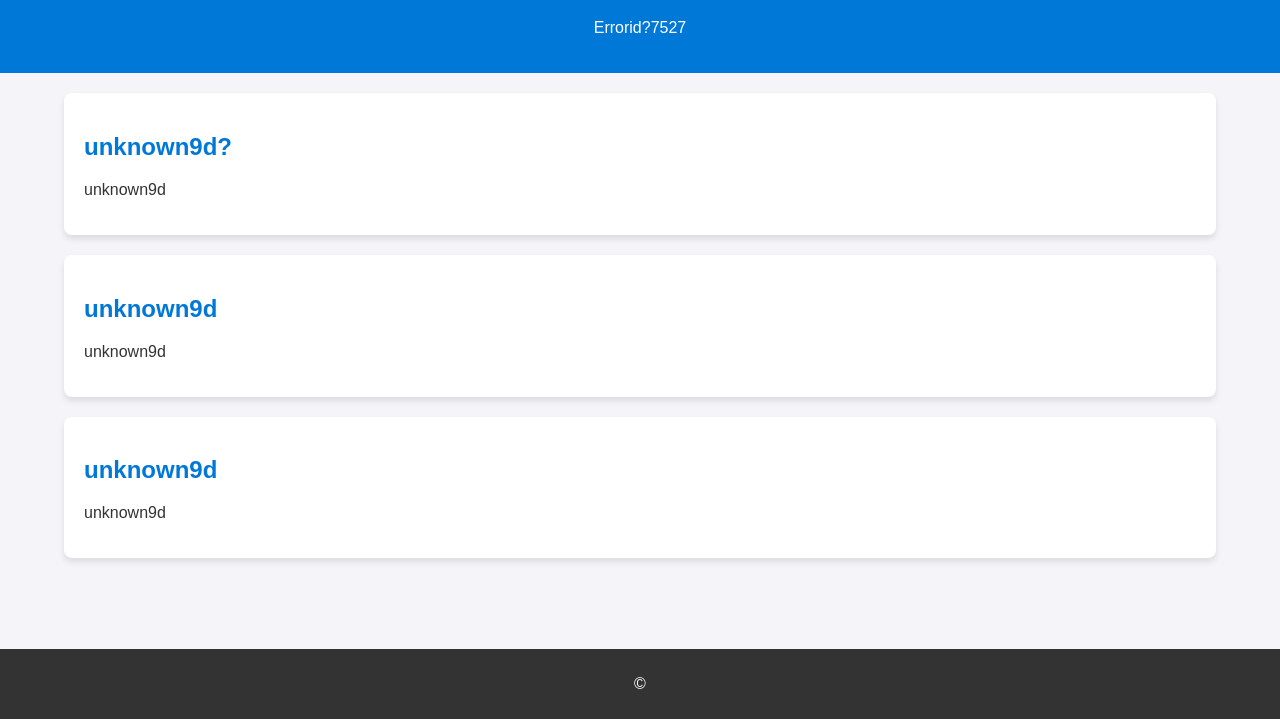
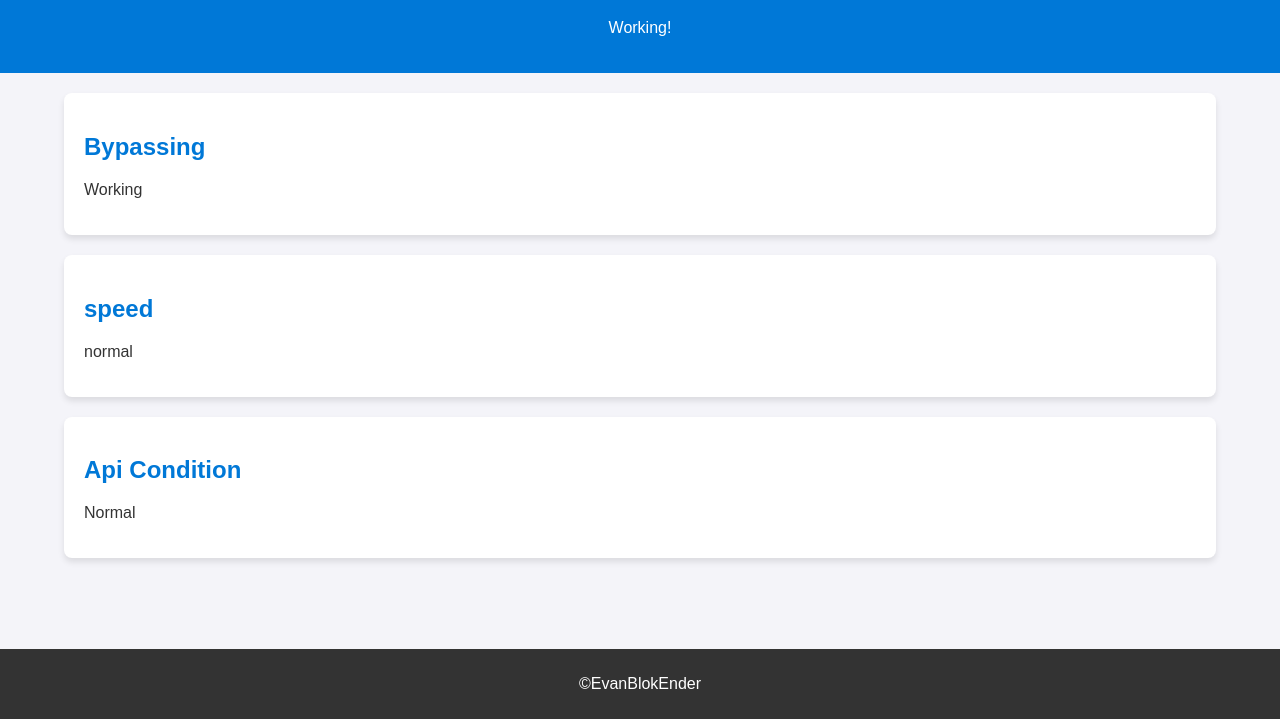
Before and after one commit to funschoolwork/status, a plain HTML site: page index.html in a window 1280 px wide. Shown: the part 81-800 px from the top of the page. Drawn offline with Linux system fonts and the light colour scheme.

Commit message:
Update index.html

```diff
--- a/index.html
+++ b/index.html
@@ -47,24 +47,24 @@
 <body>
     <header>
         <h1>Status</h1>
-        <p>Errorid?7527</p>
+        <p>Working!</p>
     </header>
     <div class="container">
         <div class="section">
-            <h2>unknown9d?</h2>
-            <p>unknown9d</p>
+            <h2>Bypassing</h2>
+            <p>Working</p>
         </div>
         <div class="section">
-            <h2>unknown9d</h2>
-            <p>unknown9d</p>
+            <h2>speed</h2>
+            <p>normal</p>
         </div>
         <div class="section">
-            <h2>unknown9d</h2>
-            <p>unknown9d</p>
+            <h2>Api Condition</h2>
+            <p>Normal</p>
         </div>
     </div>
     <footer>
-        <p>©</p>
+        <p>©EvanBlokEnder</p>
     </footer>
 </body>
 </html>
```
